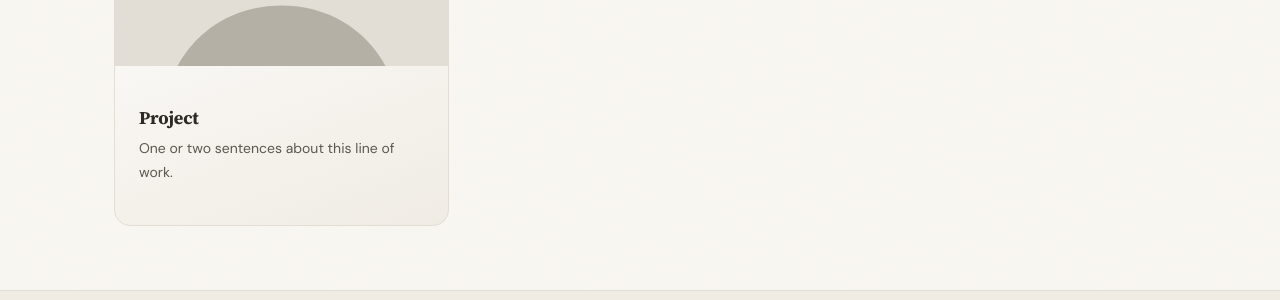
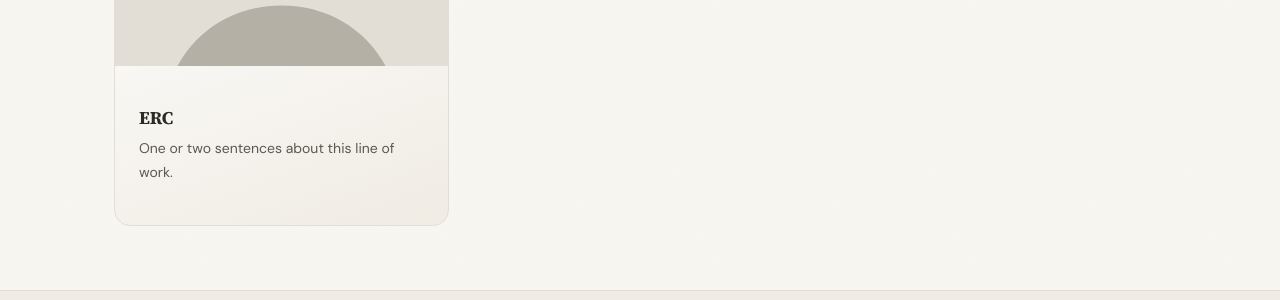
Before and after one commit to yuricipriano02/healingsocieties, a Jekyll site: the page built from _pages/projects.md, in a window 1280 px wide. Shown: the part 384-684 px from the top of the page. Built offline with Jekyll 4.4.1, drawn with Linux system fonts in a browser that asks for light colours.

Commit message:
Change project title from 'Project' to 'ERC'

```diff
--- a/_pages/projects.md
+++ b/_pages/projects.md
@@ -13,7 +13,7 @@ Describe your projects here. Each card below is a project; copy the block to add
 <div class="research-card">
 <img src="{{ '/images/placeholder.svg' | relative_url }}" class="research-thumb" width="400" height="200" alt="">
 <div class="research-body">
-<h2 class="research-title">Project</h2>
+<h2 class="research-title">ERC</h2>
 <p class="research-desc">One or two sentences about this line of work.</p>
 </div>
 </div>
```
